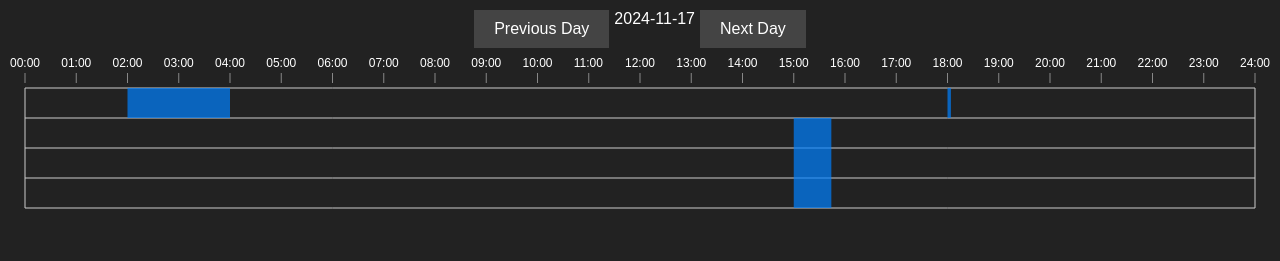
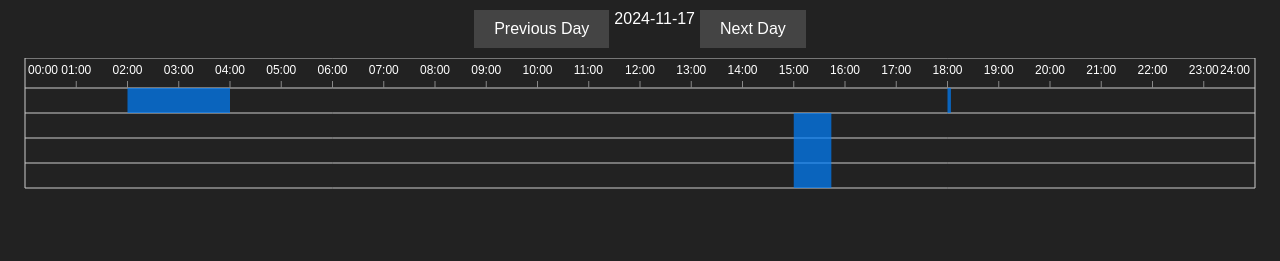
Before and after one commit to InhamiRei/ihm-TimeSlider, a website built with webpack: page src/zRender/index.html in a window 1280 px wide. Built offline with nearby package versions, Linux system fonts and the light colour scheme.

Commit message:
🔥 Fixed issue # 2024-11-27 16:00
1. 修改刻度的样式边框
2. 兼容轨道的边框
3. 修改传入的参数格式

```diff
--- a/src/zRender/aTimeLine.js
+++ b/src/zRender/aTimeLine.js
@@ -1,13 +1,13 @@
 class Timeline {
-  constructor(container, initialDate, data) {
-    this.container = container;
-    this.date = new Date(initialDate); // 当前显示的日期
-    this.data = data; // 录像数据
+  constructor(config) {
+    this.container = this.getContainer(config.id);
+    this.date = new Date(config.curDay); // 当前显示的日期
+    this.data = config.data; // 录像数据
     this.zr = zrender.init(this.container); // zRender 实例
 
     this.padding = { top: 0, bottom: 0, left: 25, right: 25 };
 
-    this.trackHeight = 30; // 每条轨道的高度
+    this.trackHeight = 25; // 每条轨道的高度
     this.trackGap = 0; // 每条轨道的间隔
     this.timelineWidth = this.container.offsetWidth - this.padding.left - this.padding.right;
     this.timelineHeight = this.container.offsetHeight - this.padding.top - this.padding.bottom;
@@ -15,6 +15,15 @@ class Timeline {
     this.onDateChange = null; // 日期变更回调
 
     this.render();
+  }
+
+  // 获取元素
+  getContainer(id) {
+    const container = document.getElementById(id);
+    if (!container) {
+      throw new Error(`Container ${id} not found`);
+    }
+    return container;
   }
 
   // 绘制时间轴
@@ -31,24 +40,50 @@ class Timeline {
     // 绘制时间刻度
     const rulerGroup = new zrender.Group({ position: [this.padding.left, this.padding.top] });
 
+    // 绘制上方刻度部分的边框
+    const rulerBorder = new zrender.Rect({
+      shape: {
+        x: 0, // 从刻度起始点
+        y: 0, // 上边距
+        width: this.timelineWidth, // 刻度的宽度
+        height: 30, // 刻度区域高度
+      },
+      style: {
+        stroke: "#ccc", // 边框颜色
+        lineWidth: 1, // 边框线宽
+        fill: "transparent", // 刻度区域背景透明
+      },
+    });
+    rulerGroup.add(rulerBorder);
+
     for (let i = 0; i <= totalHours; i++) {
       const x = (i / totalHours) * this.timelineWidth;
 
-      // 刻度线的高度和颜色
-      const line = new zrender.Line({
-        // x1-起始点横坐标 y1-起始点纵坐标 x2-终止点横坐标 y2-终止点纵坐标
-        shape: { x1: x, y1: 15, x2: x, y2: 25 },
-        style: { stroke: "#888", lineWidth: 1 },
-      });
+      // 需要对00:00和24:00不绘制刻度线
+      if (i !== 0 && i !== 24) {
+        const line = new zrender.Line({
+          // x1-起始点横坐标 y1-起始点纵坐标 x2-终止点横坐标 y2-终止点纵坐标
+          shape: { x1: x, y1: 23, x2: x, y2: 30 },
+          style: { stroke: "#888", lineWidth: 1 },
+        });
 
-      // 刻度线文本，要进行 '1'->'01'的处理
-      const zT = i >= 10 ? i : "0" + i;
+        rulerGroup.add(line);
+      }
+
+      // 需要对00:00和24:00做特殊的处理，因为会超出绘制的区域
+      let cX = x - 15;
+      if (i === 0) {
+        cX = x + 3;
+      }
+      if (i === 24) {
+        cX = x - 35;
+      }
 
       const text = new zrender.Text({
         style: {
-          text: `${zT}:00`,
-          x: x - 15,
-          y: 0,
+          text: i >= 10 ? `${i}:00` : `0${i}:00`, // 刻度线文本，要进行 '1'->'01'的处理
+          x: cX,
+          y: 7,
           fill: "#fff",
           fontSize: 12,
           textAlign: "center",
@@ -56,7 +91,6 @@ class Timeline {
         },
       });
 
-      rulerGroup.add(line);
       rulerGroup.add(text);
     }
 
@@ -73,15 +107,15 @@ class Timeline {
       // 绘制轨道边框
       const borderShapes = [];
 
-      // 上边框
-      if (trackIndex === 0) {
-        borderShapes.push({
-          x1: 0,
-          y1: y,
-          x2: this.timelineWidth,
-          y2: y,
-        });
-      }
+      // // 上边框
+      // if (trackIndex === 0) {
+      //   borderShapes.push({
+      //     x1: 0,
+      //     y1: y,
+      //     x2: this.timelineWidth,
+      //     y2: y,
+      //   });
+      // }
 
       // 左边框
       borderShapes.push({
--- a/src/zRender/index.html
+++ b/src/zRender/index.html
@@ -45,9 +45,10 @@
     <script src="./zrender.min.js"></script>
     <script src="./aTimeLine.js"></script>
     <script>
-      // 初始化时间轴组件
-      const timelineContainer = document.getElementById("timeline");
-      const timeline = new Timeline(timelineContainer, "2024-11-17", [
+      const config = {
+        id: "timeline",
+        curDay: "2024-11-17",
+        data: [
           {
             "2024-11-17": [
               { startTime: "2024-11-17 18:00:00", endTime: "2024-11-17 18:04:35" },
@@ -56,24 +57,22 @@
             "2024-11-18": [{ startTime: "2024-11-18 10:00:00", endTime: "2024-11-18 12:30:00" }],
           },
           {
-          "2024-11-17": [
-            { startTime: "2024-11-17 15:00:00", endTime: "2024-11-17 15:44:35" },
-          ],
+            "2024-11-17": [{ startTime: "2024-11-17 15:00:00", endTime: "2024-11-17 15:44:35" }],
             "2024-11-18": [{ startTime: "2024-11-18 11:00:00", endTime: "2024-11-18 12:00:00" }],
           },
           {
-          "2024-11-17": [
-            { startTime: "2024-11-17 15:00:00", endTime: "2024-11-17 15:44:35" },
-          ],
+            "2024-11-17": [{ startTime: "2024-11-17 15:00:00", endTime: "2024-11-17 15:44:35" }],
             "2024-11-18": [{ startTime: "2024-11-18 11:00:00", endTime: "2024-11-18 12:00:00" }],
           },
           {
-          "2024-11-17": [
-            { startTime: "2024-11-17 15:00:00", endTime: "2024-11-17 15:44:35" },
-          ],
+            "2024-11-17": [{ startTime: "2024-11-17 15:00:00", endTime: "2024-11-17 15:44:35" }],
             "2024-11-18": [{ startTime: "2024-11-18 11:00:00", endTime: "2024-11-18 12:00:00" }],
           },
-      ]);
+        ],
+      };
+
+      // 初始化时间轴组件
+      const timeline = new Timeline(config);
 
       // 设置日期变更回调
       timeline.setDateChangeCallback((dateStr) => {
```
Lines whose indentation alone changed are shown as unchanged.
